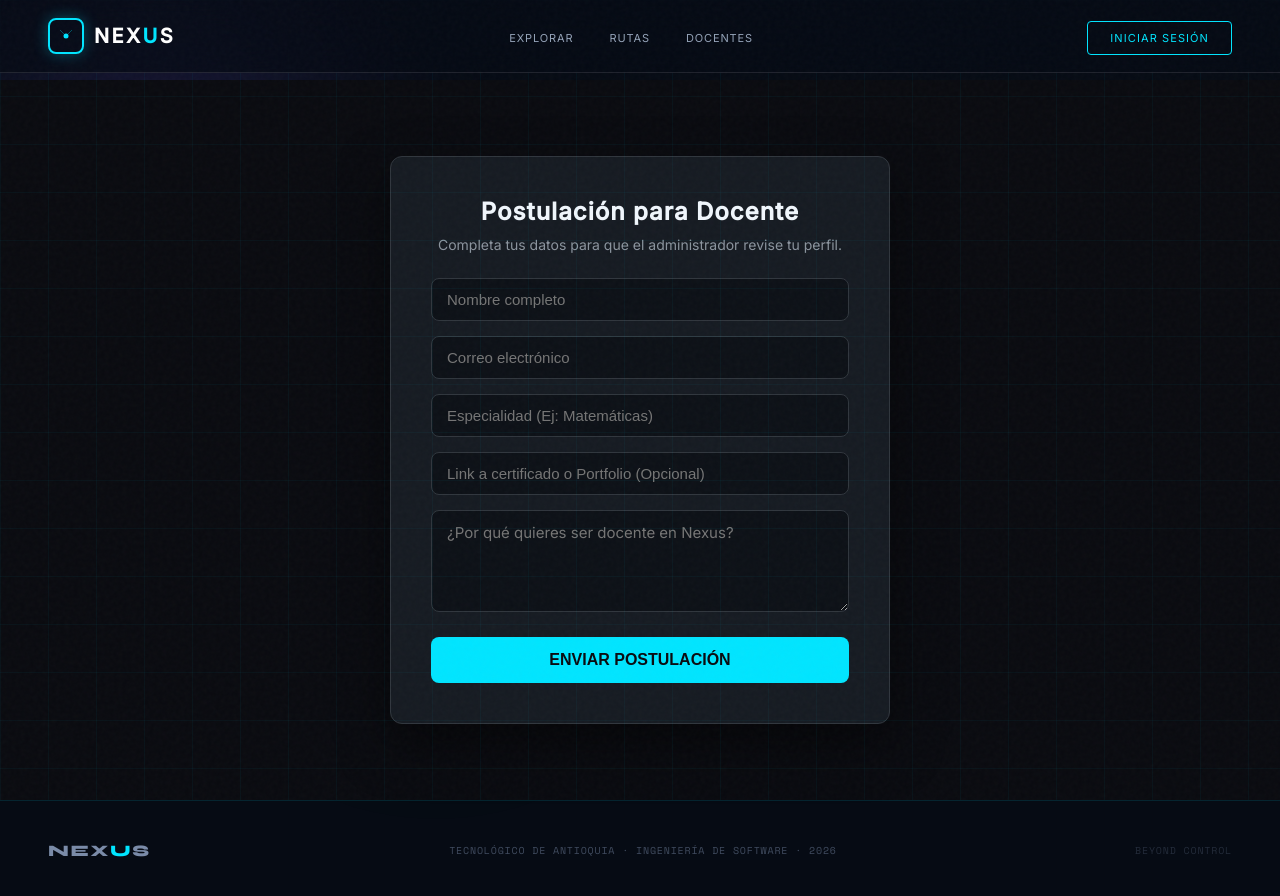
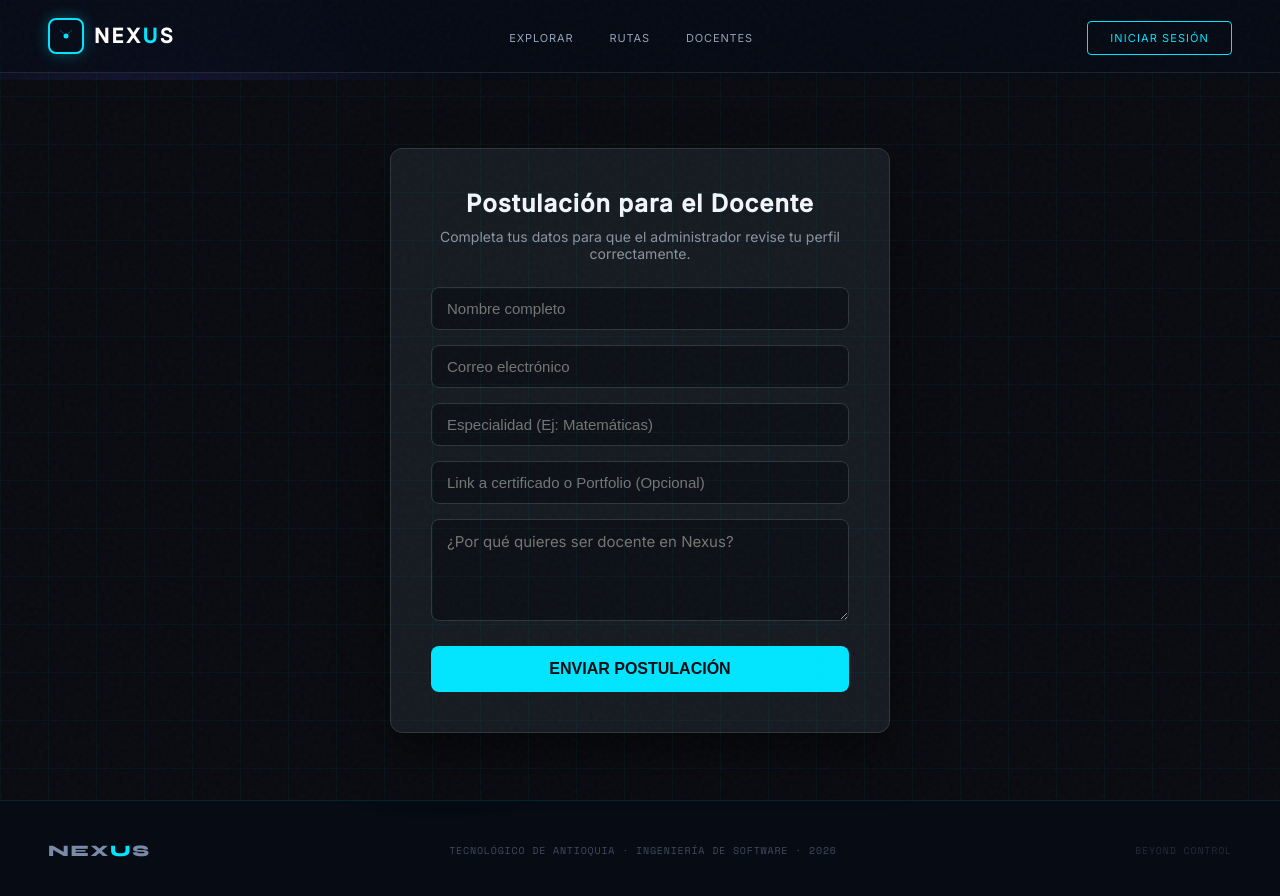
Before and after one commit to Marianao18/Integrated-Nexus, a React (Create React App) app in the folder Nexus-main/: page /ser-docente in a window 1280 px wide. Shown: the top 896 px of the page. Built offline with nearby package versions, Linux system fonts and the light colour scheme; no server answers.

Commit message:
[CHG] add new title for teacher request page

```diff
--- a/Nexus-main/src/components/SolicitudDocente.jsx
+++ b/Nexus-main/src/components/SolicitudDocente.jsx
@@ -33,9 +33,9 @@ const SolicitudDocente = () => {
     return (
         <div className="solicitud-container">
             <div className="solicitud-card">
-                <h2>Postulación para Docente</h2>
+                <h2>Postulación para el Docente</h2>
                 <p className="solicitud-subtitle">
-                    Completa tus datos para que el administrador revise tu perfil.
+                    Completa tus datos para que el administrador revise tu perfil correctamente.
                 </p>
 
                 <form className="solicitud-form" onSubmit={enviarSolicitud}>
```
